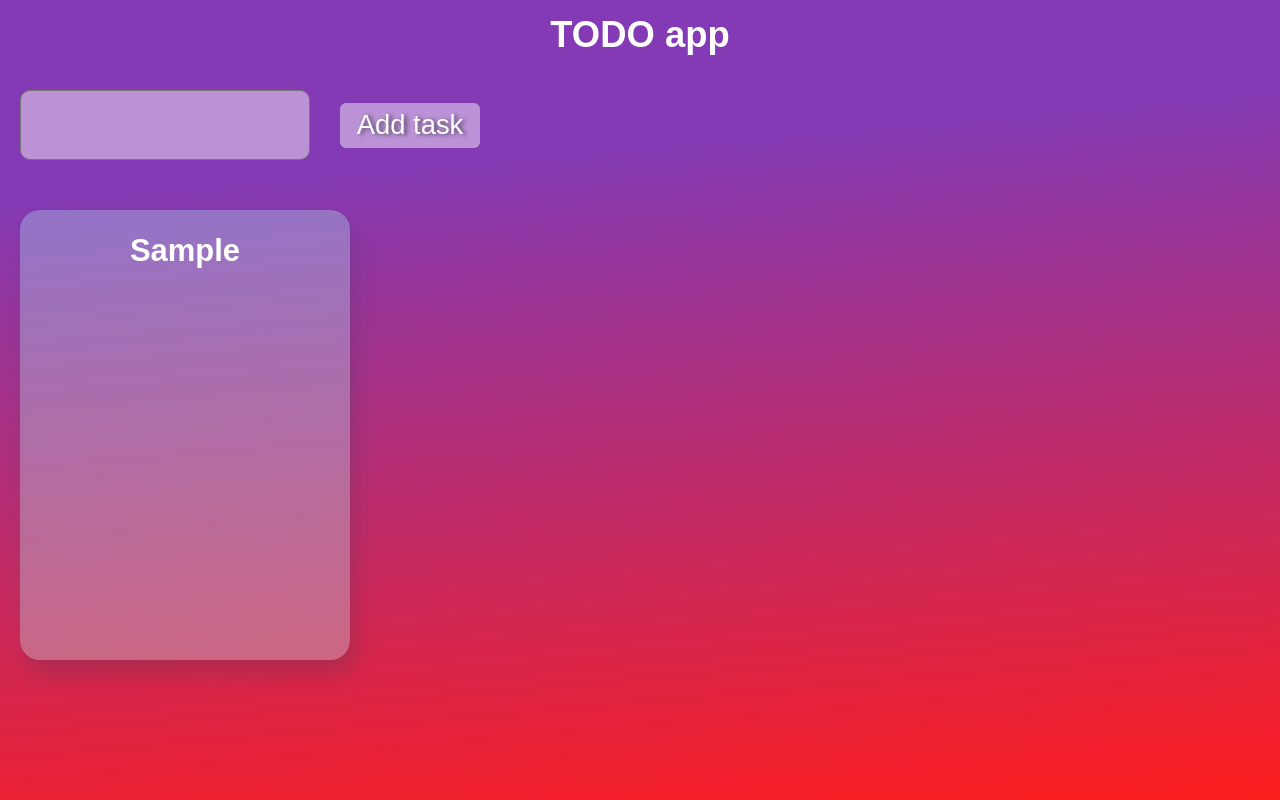
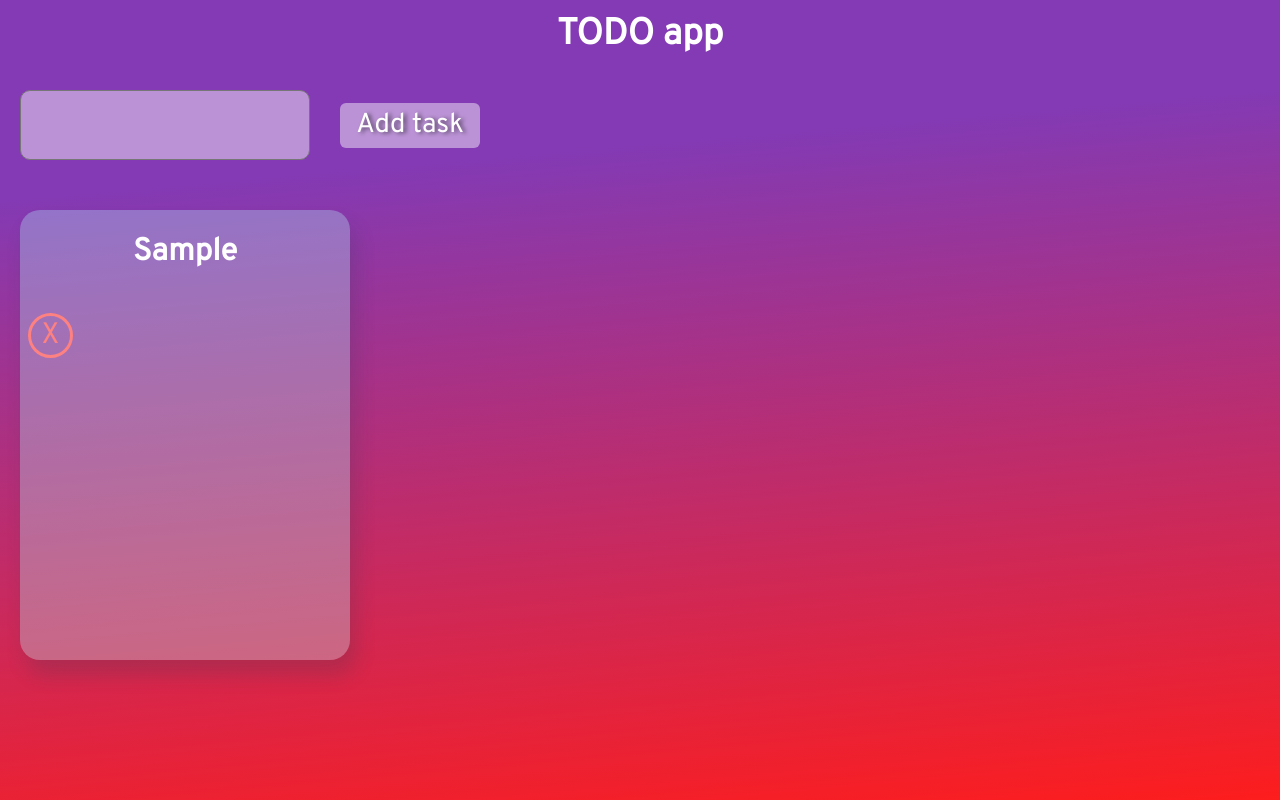
Before and after one commit to VashUber/ReactTODO, a React (Create React App) app: page / in a window 1280 px wide. Both pictures are taken after typing "Sample" into the empty fields and a click on the button "Add task". Built offline with nearby package versions, Linux system fonts and the light colour scheme.

Commit message:
added delete functional

```diff
--- a/public/index.html
+++ b/public/index.html
@@ -4,6 +4,9 @@
     <meta charset="utf-8" />
     <meta name="viewport" content="width=device-width, initial-scale=1" />
     <meta name="theme-color" content="#000000" />
+    <link rel="preconnect" href="https://fonts.googleapis.com">
+    <link rel="preconnect" href="https://fonts.gstatic.com" crossorigin>
+    <link href="https://fonts.googleapis.com/css2?family=Overpass&display=swap" rel="stylesheet">
     <meta
       name="description"
       content="Web site created using create-react-app"
--- a/src/App.js
+++ b/src/App.js
@@ -64,6 +64,7 @@ function App() {
 
 	const [itemDo, setDo] = useState([])
 	const [inputText, setText] = useState('')
+	const [id, setId] = useState(0)
 
 	return (
 		<Body>
@@ -72,14 +73,15 @@ function App() {
 			</Header>
 			<Main>
 				<Flex>
-					<TextArea value={inputText} onChange={event=> setText(event.target.value)} />
+					<TextArea value={inputText} onChange={event => setText(event.target.value)}/>
 					<AddButton onClick={() => {
-						setDo(prev => [...prev, inputText])
+						setDo(prev => [...prev, {id: id, text: inputText}])
+						setId(id + 1)
 						setText('')
 					}}>Add task</AddButton>
 				</Flex>
 				<CardWrapper>
-					{itemDo.map(elem => <Card do={elem}/>)}
+					{itemDo.map((elem) => <Card elem={elem} key={elem.id} method={setDo} itemDo={itemDo}/>)}
 				</CardWrapper>
 			</Main>
 		</Body>
--- a/src/Card.jsx
+++ b/src/Card.jsx
@@ -9,13 +9,28 @@ const CardItem = styled.div`
   color: #ffffff;
   padding: 8px;
   box-sizing: border-box;
-  box-shadow: 6px 15px 20px 0px rgba(34, 60, 80, 0.2);
+  box-shadow: 6px 15px 20px 0 rgba(34, 60, 80, 0.2);
+`
+
+const DeleteButton = styled.button`
+  width: 45px;
+  height: 45px;
+  border-radius: 100%;
+  border: solid 3px #fd8181;
+  background: none;
+  color: #fd8181;
+  display: flex;
+  justify-content: center;
+  align-items: center;
 `
 
 const Card = (props) => {
 	return (
 		<CardItem>
-			<h2>{props.do}</h2>
+			<h2>{props.elem.text}</h2>
+			<DeleteButton onClick={() => {
+				props.method(prev => [...prev.filter(elem => elem.id !== props.elem.id)])
+			}}>X</DeleteButton>
 		</CardItem>
 	)
 }
--- a/src/index.js
+++ b/src/index.js
@@ -4,13 +4,11 @@ import {createGlobalStyle} from "styled-components";
 import App from './App';
 
 const GlobalStyle = createGlobalStyle`
-  @import url('https://fonts.googleapis.com/css2?family=Public+Sans:wght@600&display=swap');
-
   * {
     margin: 0;
     padding: 0;
     font-size: 1.08em;
-    font-family: 'Public Sans', sans-serif;
+    font-family: 'Overpass', sans-serif;
   }
 
   h1 {
```
